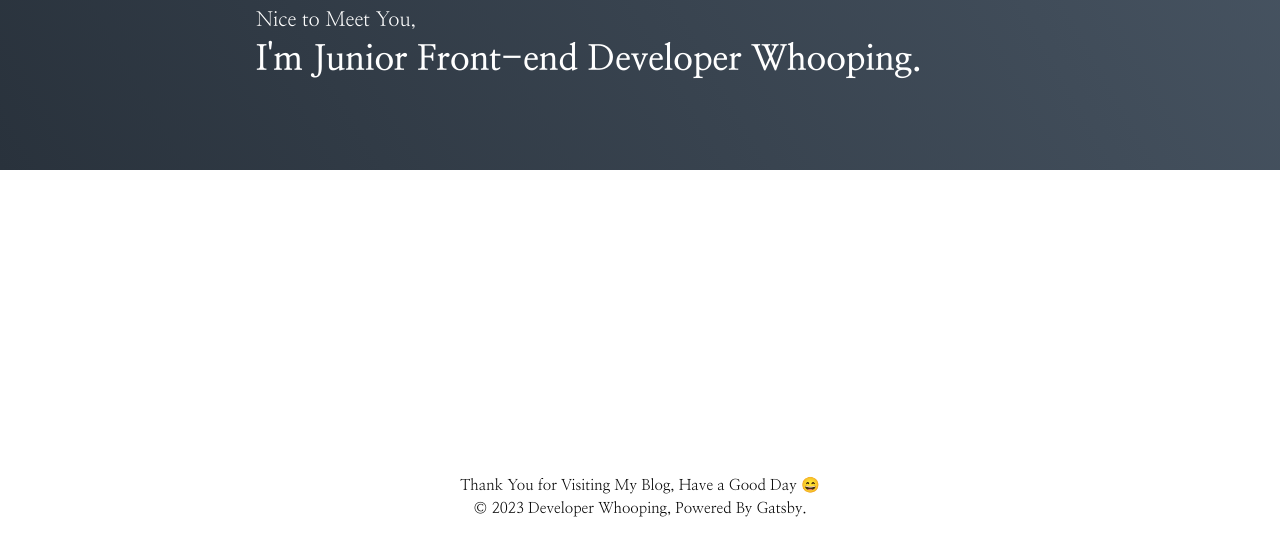
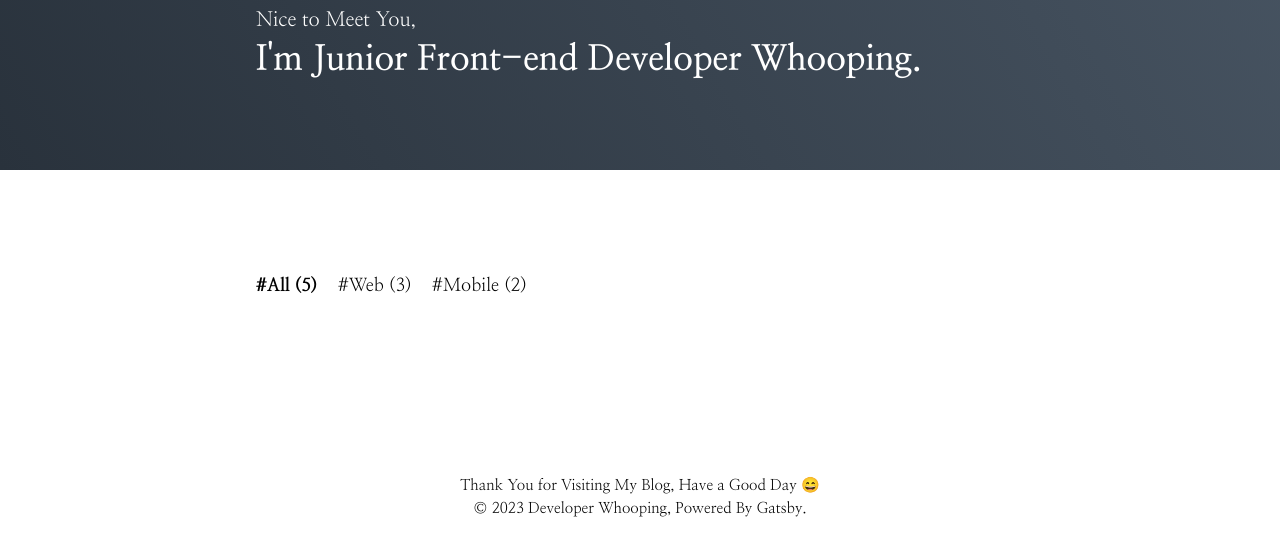
Before and after one commit to whoodongpyo/whoodongpyo.github.io, a Gatsby site: page / in a window 1280 px wide. Shown: the part 230-786 px from the top of the page. Built offline with nearby package versions, Linux system fonts and the light colour scheme; Gatsby itself is replaced by a stand-in of ours.

Commit message:
feat: 카테고리 추가하기

```diff
--- /dev/null
+++ b/src/components/Main/CategoryList.tsx
@@ -0,0 +1,66 @@
+import React, { FunctionComponent, ReactNode } from 'react'
+
+import styled from '@emotion/styled'
+import { Link } from 'gatsby'
+
+type CategoryItemProps = {
+  active: boolean
+}
+
+type GatsbyLinkProps = {
+  children: ReactNode
+  className?: string
+  to: string
+} & CategoryItemProps // intersection type
+
+type CategoryListProps = {
+  selectedCategory: string
+  categoryList: {
+    // 프로퍼티 이름은 문자열, 프로퍼티 값은 숫자임을 나타내는 타입 표기 방법
+    [key: string]: number
+  }
+}
+
+const CategoryListWrapper = styled.div`
+  display: flex;
+  flex-wrap: wrap;
+  width: 768px;
+  margin: 100px auto 0;
+`
+
+const CategoryItem = styled(({ active, ...props }: GatsbyLinkProps) => (
+  <Link {...props} />
+))<CategoryItemProps>`
+  margin-right: 20px;
+  padding: 5px 0;
+  font-size: 18px;
+  font-weight: ${({ active }) => (active ? '800' : '400')};
+  cursor: pointer;
+
+  &:last-of-type {
+    margin-right: 0;
+  }
+`
+
+const CategoryList: FunctionComponent<CategoryListProps> = function ({
+  selectedCategory,
+  categoryList,
+}) {
+  return (
+    <CategoryListWrapper>
+      {Object.entries(categoryList).map(([name, count]) => {
+        return (
+          <CategoryItem
+            to={`/?category=${name}`}
+            active={name === selectedCategory}
+            key={name}
+          >
+            #{name} ({count})
+          </CategoryItem>
+        )
+      })}
+    </CategoryListWrapper>
+  )
+}
+
+export { CategoryListProps, CategoryList }
--- a/src/pages/index.tsx
+++ b/src/pages/index.tsx
@@ -2,8 +2,16 @@
 
 import styled from '@emotion/styled'
 import { GlobalStyle } from 'components/Common/GlobalStyle'
+
+import { Footer } from 'components/Common/Footer'
 import { Introduction } from 'components/Main/Introduction'
-import { Footer } from 'components/Common/Footer'
+import { CategoryList } from 'components/Main/CategoryList'
+
+const CATEGORY_LIST = {
+  All: 5,
+  Web: 3,
+  Mobile: 2,
+}
 
 const Container = styled.div`
   display: flex;
@@ -16,6 +24,7 @@
     <Container>
       <GlobalStyle />
       <Introduction />
+      <CategoryList selectedCategory="All" categoryList={CATEGORY_LIST} />
       <Footer />
     </Container>
   )
```
